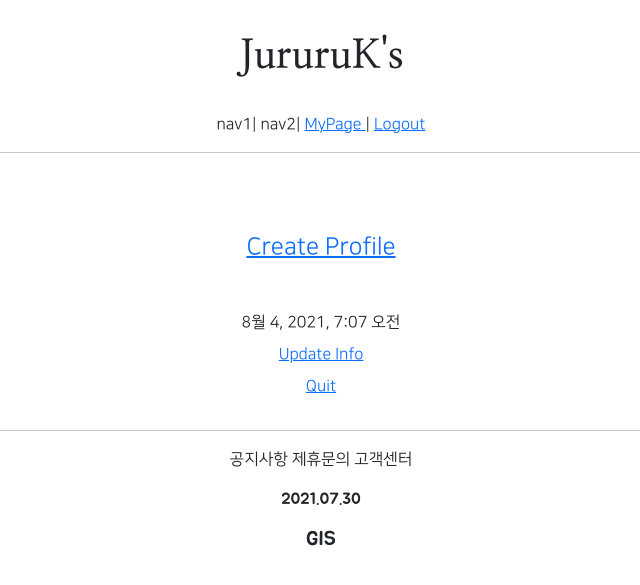
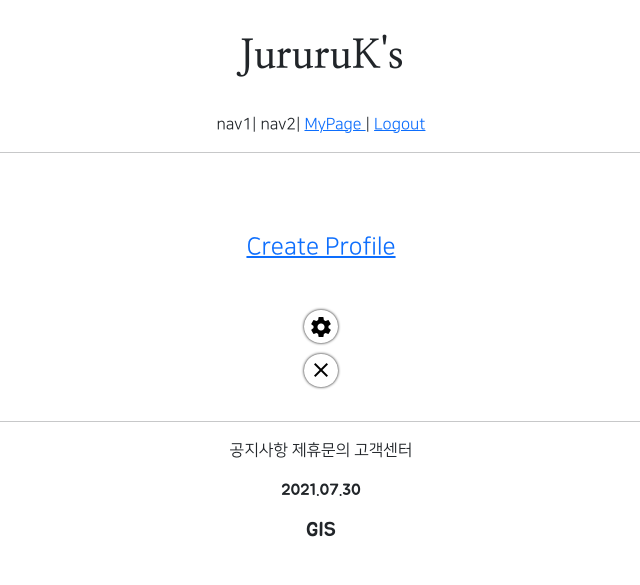
Before and after one commit to JururuK/practice, a Django app: template myself/templates/myself/detail.html in a window 1280 px wide. Shown: the top 585 px of the page, without its empty margins (319-959 px from the left). Run offline with Django 3.2, Linux system fonts and the light colour scheme; the template is opened without the code that fills it: values that come from a table or form of the project are taken from there, others are empty; the visitor is signed in with stand-in values (Sample User, id 1); data comes from the database, SQL or seed files in the repository; parts of the project's set-up code (start-up, migrations or seed data) failed here and were passed over; some libraries are stand-ins or nearby versions.

Commit message:
7.30 class commit 3. profile

```diff
--- a/myself/templates/myself/detail.html
+++ b/myself/templates/myself/detail.html
@@ -28,20 +28,19 @@
             </h4>
             {% endif%}
         </div>
-        <div>
-            {{ target_user.date_joined }}
-        </div>
 
         {% if user == target_user %} {# 회원이 일치하지 않으면 뜨지 않게 #}
 
         <div class = 'm-2'>
-            <a href="{% url 'myself:update' pk=target_user.pk %}">
-                Update Info
+            <a href="{% url 'myself:update' pk=target_user.pk %}"
+            class ="material-icons round_button mx-1">
+                settings
             </a>
         </div>
         <div>
-            <a href="{% url 'myself:delete' pk=target_user.pk %}">
-                Quit
+            <a href="{% url 'myself:delete' pk=target_user.pk %}"
+            class ='material-icons round_button mx-1'>
+                close
             </a>
         </div>
 
```
